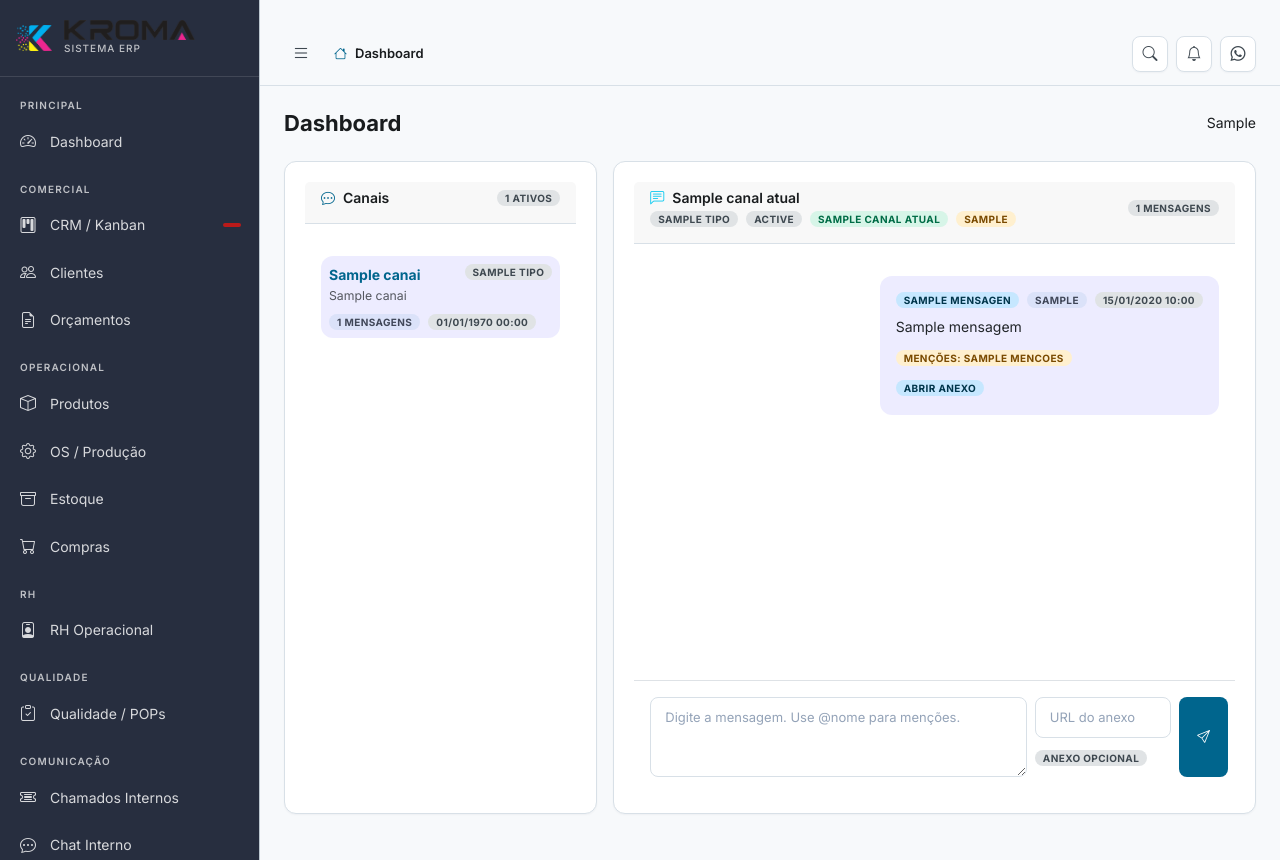
After one commit to luizaugustovb/kroma, a PHP site: the page made by app/Views/chat/index.php in a window 1280 px wide. The commit adds this page. Run offline with PHP 8.4, Linux system fonts and the light colour scheme; tables that the repository leaves empty hold one stand-in row (values such as "Sample post"); the template is opened without the code that fills it: most values are stand-ins (such as "Sample title", 1, 10 or a date in 2020); data that the repository does not hold is empty; some libraries are stand-ins or nearby versions.

Commit message:
adiciona chat interno

```diff
--- /dev/null
+++ b/app/Views/chat/index.php
@@ -0,0 +1,185 @@
+<?php
+use App\Services\Auth;
+
+$csrfToken = Auth::csrfToken();
+$tipoClasses = [
+    'geral' => 'badge-primary',
+    'setor' => 'badge-info',
+    'cliente' => 'badge-success',
+    'ordem_servico' => 'badge-warning',
+    'privado' => 'badge-secondary',
+];
+
+function chatData(?string $data): string
+{
+    return $data ? date('d/m/Y H:i', strtotime($data)) : '-';
+}
+?>
+
+<div class="row g-3">
+    <div class="col-xl-4">
+        <div class="card h-100">
+            <div class="card-header">
+                <h6 class="card-title"><i class="bi bi-chat-dots me-2 text-primary-kroma"></i>Canais</h6>
+                <span class="badge badge-secondary"><?= count($canais) ?> ativos</span>
+            </div>
+            <div class="p-3 d-flex flex-column gap-2">
+                <?php foreach ($canais as $canal): ?>
+                <?php $ativo = !empty($canalAtual['id']) && (int)$canalAtual['id'] === (int)$canal['id']; ?>
+                <a href="<?= APP_URL ?>/chat/canais/<?= $canal['id'] ?>" class="border-kroma rounded-kroma p-2 text-decoration-none" style="<?= $ativo ? 'background:rgba(108,99,255,.12)' : '' ?>">
+                    <div class="d-flex justify-content-between gap-2 align-items-start">
+                        <strong><?= htmlspecialchars($canal['nome']) ?></strong>
+                        <span class="badge <?= $tipoClasses[$canal['tipo']] ?? 'badge-secondary' ?>"><?= htmlspecialchars($tipoLabels[$canal['tipo']] ?? $canal['tipo']) ?></span>
+                    </div>
+                    <div class="small text-muted">
+                        <?= htmlspecialchars($canal['cliente_nome'] ?: ($canal['os_codigo'] ?: ($canal['setor'] ?: 'Equipe interna'))) ?>
+                    </div>
+                    <div class="d-flex gap-2 flex-wrap mt-2">
+                        <span class="badge badge-info"><?= (int)$canal['total_mensagens'] ?> mensagens</span>
+                        <span class="badge badge-secondary"><?= chatData($canal['ultima_mensagem'] ?: $canal['created_at']) ?></span>
+                    </div>
+                </a>
+                <?php endforeach; ?>
+                <?php if (empty($canais)): ?>
+                <span class="badge badge-secondary align-self-start">Sem canais ativos</span>
+                <?php endif; ?>
+            </div>
+        </div>
+    </div>
+
+    <div class="col-xl-8">
+        <div class="card h-100">
+            <div class="card-header">
+                <div>
+                    <h6 class="card-title"><i class="bi bi-chat-left-text me-2 text-info"></i><?= htmlspecialchars($canalAtual['nome'] ?? 'Chat') ?></h6>
+                    <?php if ($canalAtual): ?>
+                    <div class="d-flex gap-2 flex-wrap mt-1">
+                        <span class="badge <?= $tipoClasses[$canalAtual['tipo']] ?? 'badge-secondary' ?>"><?= htmlspecialchars($tipoLabels[$canalAtual['tipo']] ?? $canalAtual['tipo']) ?></span>
+                        <span class="badge <?= ($canalAtual['status'] ?? '') === 'ativo' ? 'badge-success' : 'badge-secondary' ?>"><?= htmlspecialchars(ucfirst($canalAtual['status'] ?? 'ativo')) ?></span>
+                        <?php if (!empty($canalAtual['cliente_nome'])): ?><span class="badge badge-success"><?= htmlspecialchars($canalAtual['cliente_nome']) ?></span><?php endif; ?>
+                        <?php if (!empty($canalAtual['os_codigo'])): ?><span class="badge badge-warning"><?= htmlspecialchars($canalAtual['os_codigo']) ?></span><?php endif; ?>
+                    </div>
+                    <?php endif; ?>
+                </div>
+                <span class="badge badge-secondary"><?= count($mensagens) ?> mensagens</span>
+            </div>
+
+            <div class="p-3 d-flex flex-column gap-3" style="min-height:420px; max-height:60vh; overflow:auto" id="chatMensagens">
+                <?php foreach ($mensagens as $mensagem): ?>
+                <?php $minha = (int)($mensagem['usuario_id'] ?? 0) === (int)Auth::id(); ?>
+                <div class="d-flex <?= $minha ? 'justify-content-end' : 'justify-content-start' ?>">
+                    <div class="border-kroma rounded-kroma p-3" style="max-width:82%; <?= $minha ? 'background:rgba(108,99,255,.12)' : '' ?>">
+                        <div class="d-flex gap-2 flex-wrap mb-2">
+                            <span class="badge <?= $minha ? 'badge-primary' : 'badge-secondary' ?>"><?= htmlspecialchars($mensagem['usuario_nome'] ?: 'Sistema') ?></span>
+                            <?php if (!empty($mensagem['usuario_setor'])): ?><span class="badge badge-info"><?= htmlspecialchars($mensagem['usuario_setor']) ?></span><?php endif; ?>
+                            <span class="badge badge-secondary"><?= chatData($mensagem['created_at']) ?></span>
+                        </div>
+                        <div><?= nl2br(htmlspecialchars($mensagem['mensagem'])) ?></div>
+                        <?php if (!empty($mensagem['mencoes'])): ?>
+                        <div class="mt-2"><span class="badge badge-warning">Menções: <?= htmlspecialchars($mensagem['mencoes']) ?></span></div>
+                        <?php endif; ?>
+                        <?php if (!empty($mensagem['anexo_url'])): ?>
+                        <div class="mt-2"><a class="badge badge-primary text-decoration-none" href="<?= htmlspecialchars($mensagem['anexo_url']) ?>" target="_blank">Abrir anexo</a></div>
+                        <?php endif; ?>
+                    </div>
+                </div>
+                <?php endforeach; ?>
+                <?php if (empty($mensagens)): ?>
+                <span class="badge badge-secondary align-self-start">Sem mensagens neste canal</span>
+                <?php endif; ?>
+            </div>
+
+            <?php if ($canalAtual && Auth::pode('chat.criar')): ?>
+            <form action="<?= APP_URL ?>/chat/canais/<?= $canalAtual['id'] ?>/mensagens" method="POST" class="border-top p-3" data-loading>
+                <input type="hidden" name="csrf_token" value="<?= $csrfToken ?>">
+                <div class="row g-2">
+                    <div class="col-lg-8">
+                        <textarea class="form-control" name="mensagem" rows="3" required placeholder="Digite a mensagem. Use @nome para menções."></textarea>
+                    </div>
+                    <div class="col-lg-3">
+                        <input class="form-control mb-2" name="anexo_url" placeholder="URL do anexo">
+                        <span class="badge badge-secondary">Anexo opcional</span>
+                    </div>
+                    <div class="col-lg-1 d-grid">
+                        <button class="btn btn-primary" type="submit" title="Enviar"><i class="bi bi-send"></i></button>
+                    </div>
+                </div>
+            </form>
+            <?php elseif ($canalAtual): ?>
+            <div class="p-3 border-top"><span class="badge badge-secondary">Somente leitura</span></div>
+            <?php endif; ?>
+        </div>
+    </div>
+</div>
+
+<?php if (Auth::pode('chat.criar')): ?>
+<div class="modal fade" id="modalCanal" tabindex="-1" aria-hidden="true">
+    <div class="modal-dialog modal-lg modal-dialog-centered">
+        <div class="modal-content">
+            <form action="<?= APP_URL ?>/chat/canais/novo" method="POST" data-loading>
+                <input type="hidden" name="csrf_token" value="<?= $csrfToken ?>">
+                <div class="modal-header">
+                    <h5 class="modal-title">Novo Canal</h5>
+                    <button type="button" class="btn-close" data-bs-dismiss="modal" aria-label="Fechar"></button>
+                </div>
+                <div class="modal-body">
+                    <div class="row g-3">
+                        <div class="col-md-7">
+                            <label class="form-label">Nome *</label>
+                            <input class="form-control" name="nome" required placeholder="Ex: Produção - Prioridades do dia">
+                        </div>
+                        <div class="col-md-5">
+                            <label class="form-label">Tipo</label>
+                            <select class="form-select" name="tipo">
+                                <?php foreach ($tipoLabels as $value => $label): ?>
+                                <option value="<?= $value ?>"><?= htmlspecialchars($label) ?></option>
+                                <?php endforeach; ?>
+                            </select>
+                        </div>
+                        <div class="col-md-4">
+                            <label class="form-label">Setor</label>
+                            <input class="form-control" name="setor" list="chatSetores" placeholder="Opcional">
+                            <datalist id="chatSetores">
+                                <?php foreach ($contexto['setores'] as $setor): ?>
+                                <option value="<?= htmlspecialchars($setor) ?>"></option>
+                                <?php endforeach; ?>
+                            </datalist>
+                        </div>
+                        <div class="col-md-4">
+                            <label class="form-label">Cliente</label>
+                            <select class="form-select" name="cliente_id">
+                                <option value="">-- Sem cliente --</option>
+                                <?php foreach ($contexto['clientes'] as $cliente): ?>
+                                <option value="<?= $cliente['id'] ?>"><?= htmlspecialchars($cliente['nome']) ?></option>
+                                <?php endforeach; ?>
+                            </select>
+                        </div>
+                        <div class="col-md-4">
+                            <label class="form-label">OS</label>
+                            <select class="form-select" name="ordem_servico_id">
+                                <option value="">-- Sem OS --</option>
+                                <?php foreach ($contexto['ordens'] as $ordem): ?>
+                                <option value="<?= $ordem['id'] ?>"><?= htmlspecialchars($ordem['codigo'] . ' - ' . $ordem['titulo']) ?></option>
+                                <?php endforeach; ?>
+                            </select>
+                        </div>
+                    </div>
+                </div>
+                <div class="modal-footer">
+                    <button type="button" class="btn btn-secondary" data-bs-dismiss="modal">Cancelar</button>
+                    <button type="submit" class="btn btn-primary"><i class="bi bi-check2-circle"></i> Criar Canal</button>
+                </div>
+            </form>
+        </div>
+    </div>
+</div>
+<?php endif; ?>
+
+<script>
+document.addEventListener('DOMContentLoaded', function() {
+    const mensagens = document.getElementById('chatMensagens');
+    if (mensagens) {
+        mensagens.scrollTop = mensagens.scrollHeight;
+    }
+});
+</script>
--- a/app/Views/layouts/main.php
+++ b/app/Views/layouts/main.php
@@ -172,13 +172,20 @@ $iniciais = implode('', array_map(fn($p) => strtoupper($p[0]), array_slice(explo
             <?php endif; ?>
 
             <!-- Comunicação -->
-            <?php if (Auth::pode('chamados') || Auth::pode('whatsapp')): ?>
+            <?php if (Auth::pode('chamados') || Auth::pode('whatsapp') || Auth::pode('chat')): ?>
             <div class="nav-group">
                 <div class="nav-group-label">Comunicação</div>
                 <?php if (Auth::pode('chamados')): ?>
                 <a href="<?= APP_URL ?>/chamados" class="nav-item" data-tooltip="Chamados Internos">
                     <i class="bi bi-ticket-detailed"></i>
                     <span class="nav-label">Chamados Internos</span>
+                </a>
+                <?php endif; ?>
+
+                <?php if (Auth::pode('chat')): ?>
+                <a href="<?= APP_URL ?>/chat" class="nav-item" data-tooltip="Chat Interno">
+                    <i class="bi bi-chat-dots"></i>
+                    <span class="nav-label">Chat Interno</span>
                 </a>
                 <?php endif; ?>
 
--- a/app/routes.php
+++ b/app/routes.php
@@ -190,6 +190,12 @@ $router->post('/chamados/:id/comentarios', 'ChamadoController@comentar');
 $router->get('/whatsapp', 'WhatsAppController@index');
 $router->post('/whatsapp/enviar', 'WhatsAppController@enviar');
 
+// Chat interno
+$router->get('/chat', 'ChatController@index');
+$router->get('/chat/canais/:id', 'ChatController@index');
+$router->post('/chat/canais/novo', 'ChatController@criarCanal');
+$router->post('/chat/canais/:id/mensagens', 'ChatController@enviarMensagem');
+
 // Empresa (configurações)
 $router->get('/empresa', 'EmpresaController@configuracoes');
 $router->post('/empresa', 'EmpresaController@salvar');
```
Also changed, not shown: app/Controllers/ChatController.php (added, +238 -0 lines), database/install.sql.
